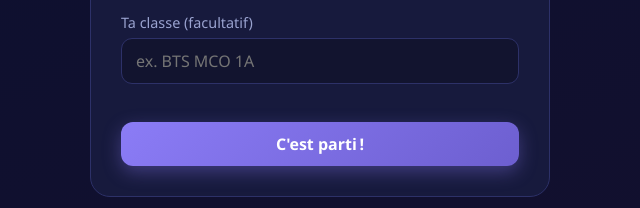
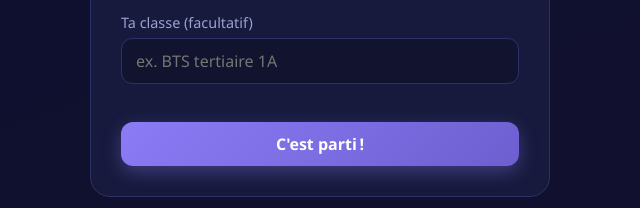
Before and after one commit to ctrl-english/Future-Machine, a plain HTML site: page index.html in a window 1280 px wide. Shown: the part 387-595 px from the top of the page, 320-960 px from the left. Drawn offline with Linux system fonts and the light colour scheme.

Commit message:
« BTS MCO » devient « BTS tertiaire » (mention de filière)

```diff
--- a/index.html
+++ b/index.html
@@ -947,7 +947,7 @@ function renderWelcome(){
     + '<label for="w-name">Ton prénom</label>'
     + '<input id="w-name" type="text" maxlength="30" autocomplete="off" placeholder="ex. Camille">'
     + '<label for="w-class">Ta classe (facultatif)</label>'
-    + '<input id="w-class" type="text" maxlength="30" autocomplete="off" placeholder="ex. BTS MCO 1A">'
+    + '<input id="w-class" type="text" maxlength="30" autocomplete="off" placeholder="ex. BTS tertiaire 1A">'
     + '<div class="werr" id="w-err"></div>'
     + '<button class="btn primary" id="w-go">C\'est parti&#8239;!</button>'
     + '</div>'
```
